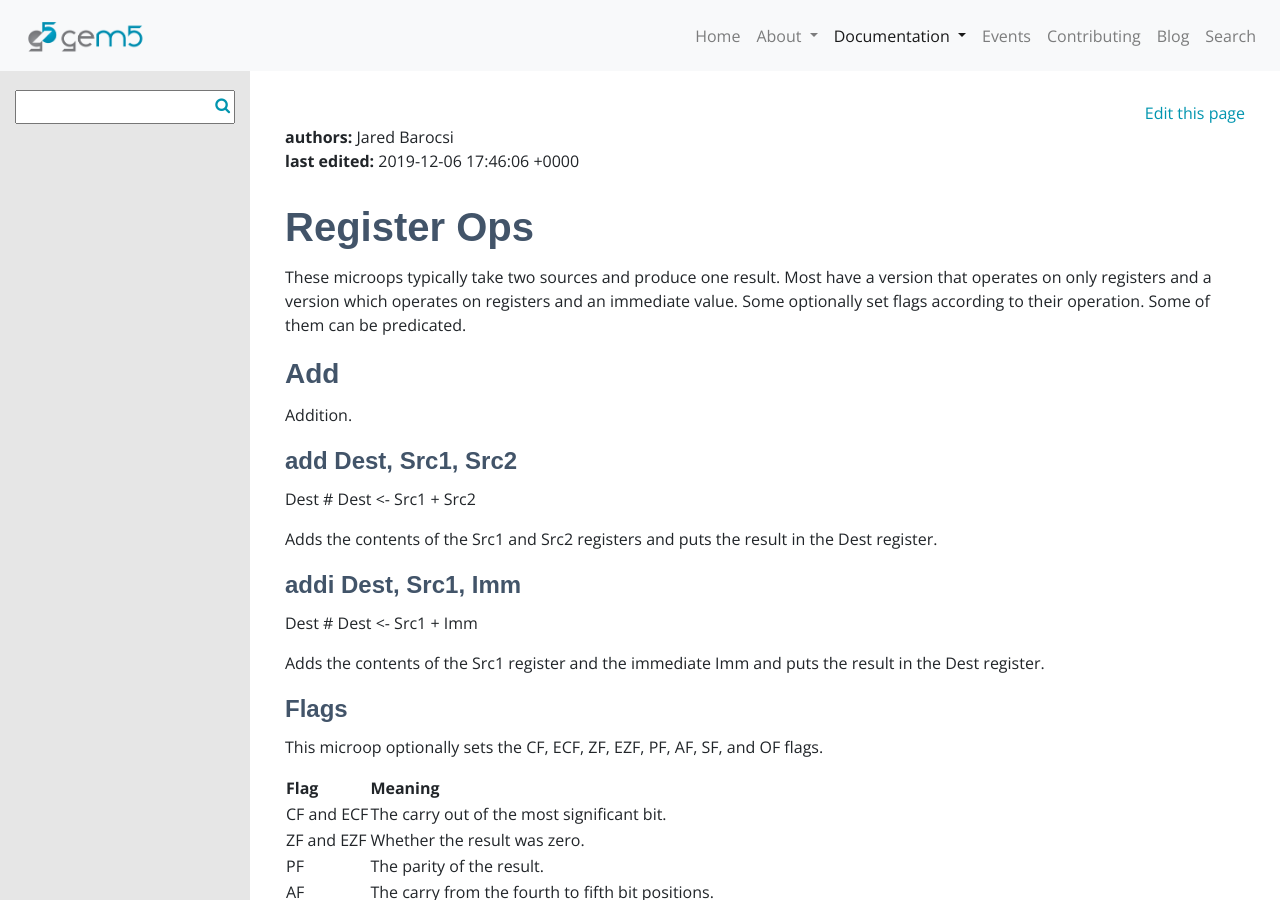
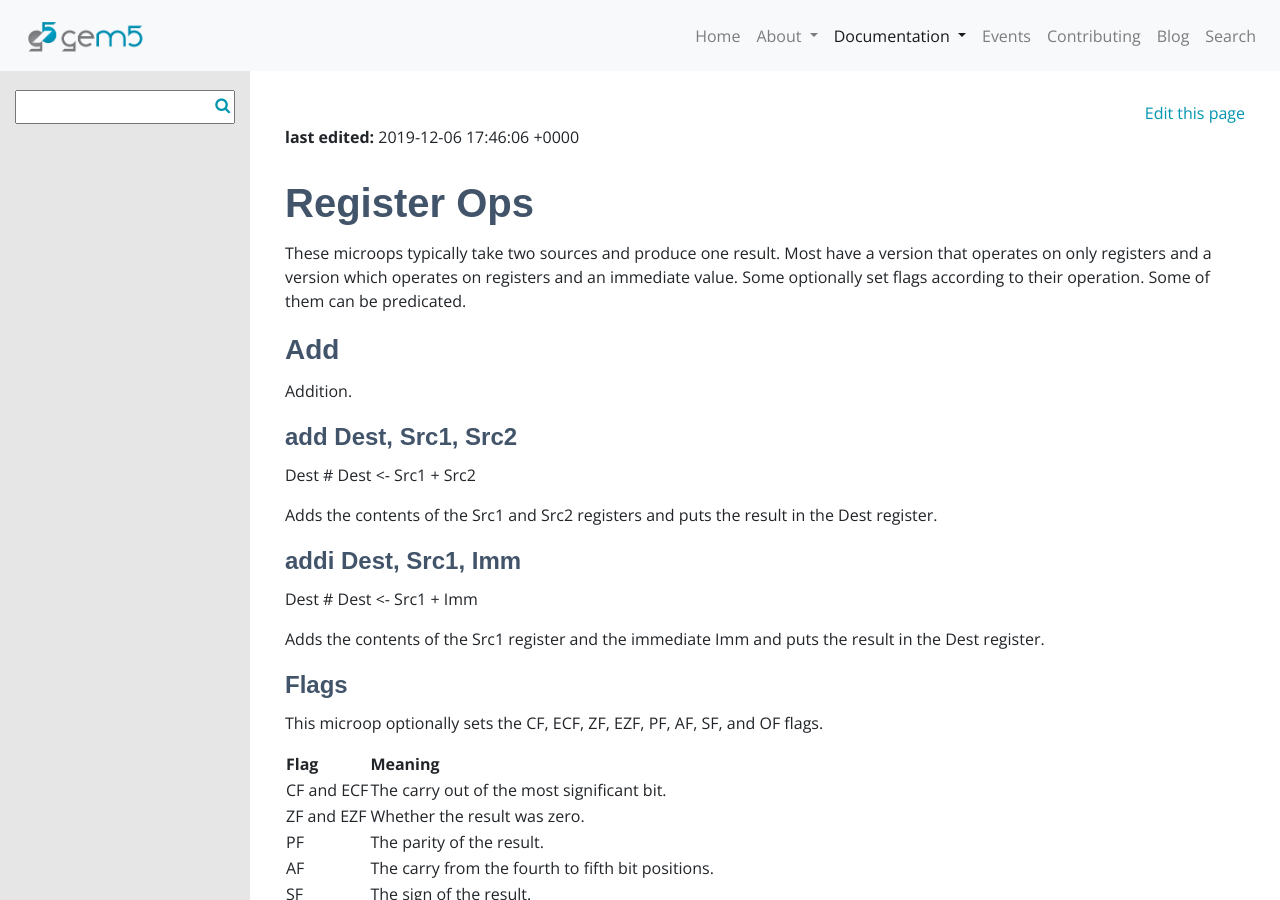
Before and after one commit to gem5/website, a Jekyll site: the page built from _pages/documentation/general_docs/architecture_support/x86_microop_isa.md, in a window 1280 px wide and 900 px high. Built offline with Jekyll 4.4.1, drawn with Linux system fonts in a browser that asks for light colours; nearby versions of some CDN libraries; some web fonts are replaced.

Commit message:
Remove author entry in header

```diff
--- a/_pages/documentation/general_docs/architecture_support/x86_microop_isa.md
+++ b/_pages/documentation/general_docs/architecture_support/x86_microop_isa.md
@@ -3,7 +3,6 @@ layout: documentation
 title: X86 Micro-op ISA
 parent: architecture_support
 permalink: documentation/general_docs/architecture_support/x86_microop_isa/
-author: Jared Barocsi
 ---
 
 # Register Ops
```
